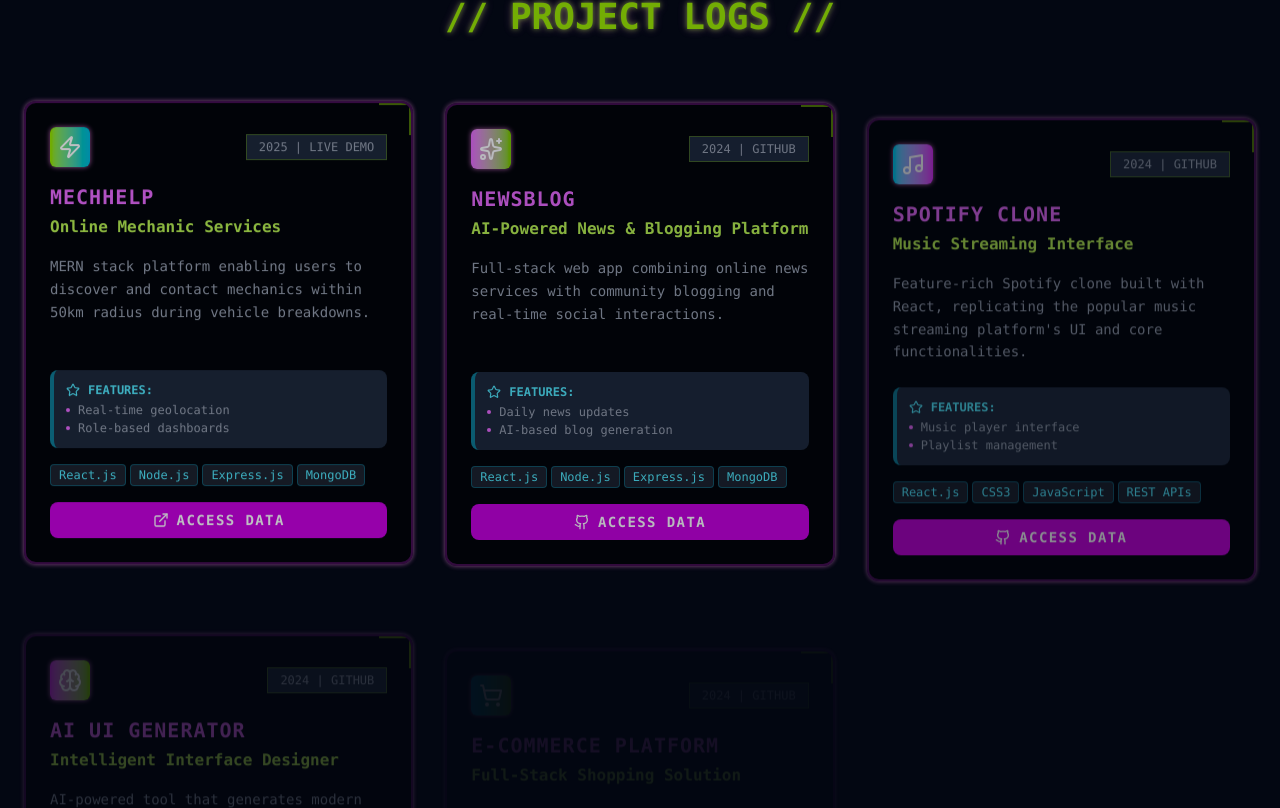
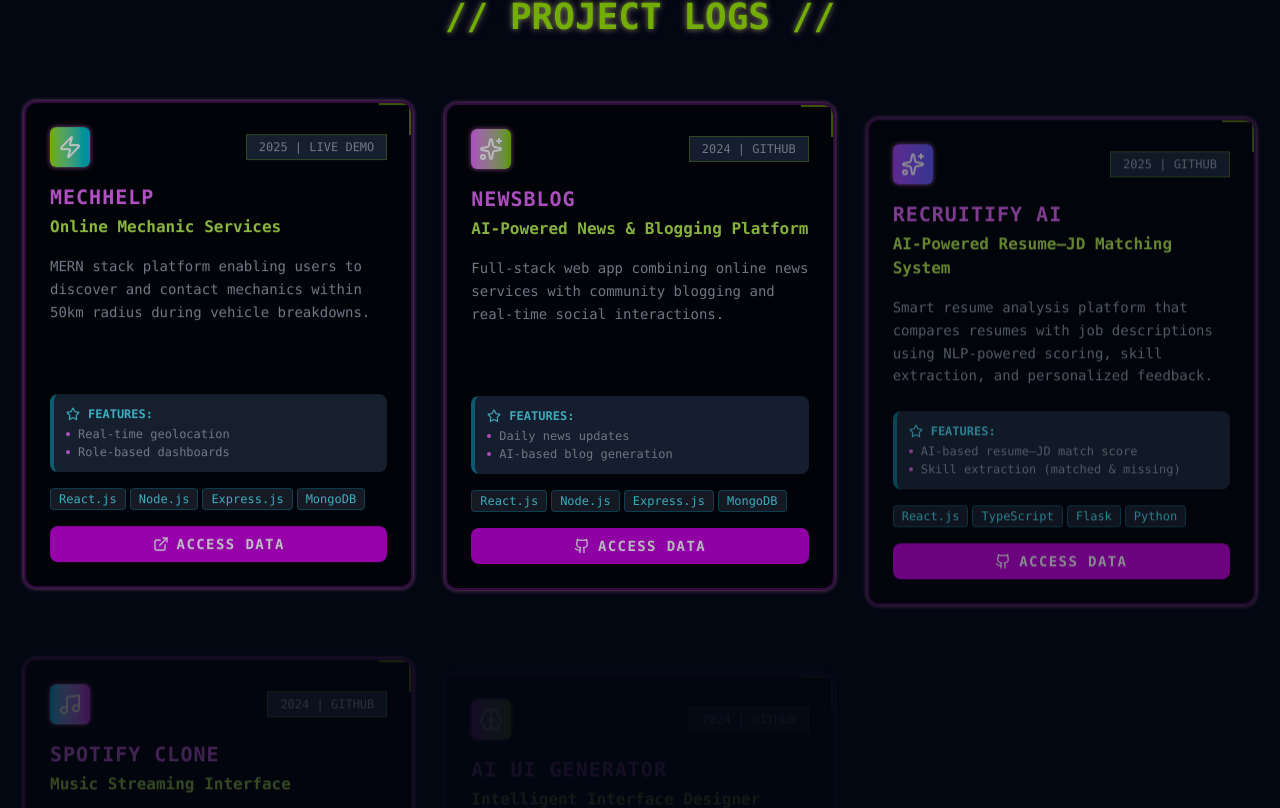
Before and after one commit to iammaaj10/Maaj_Portfolio, a React (Vite) app: page / in a window 1280 px wide. Shown: the part 1852-2660 px from the top of the page. Built offline with nearby package versions, Linux system fonts and the light colour scheme.

Commit message:
Update App.jsx

```diff
--- a/src/App.jsx
+++ b/src/App.jsx
@@ -252,6 +252,25 @@ const Portfolio = () => {
       icon: <Sparkles size={24} />,
       gradient: "from-fuchsia-400 to-lime-500"
     },
+     {
+       title: "Recruitify AI",
+       subtitle: "AI-Powered Resume–JD Matching System",
+       year: "2025",
+       description: "Smart resume analysis platform that compares resumes with job descriptions using NLP-powered scoring, skill extraction, and personalized feedback.",
+       features: [
+        "AI-based resume–JD match score",
+        "Skill extraction (matched & missing)",
+        "NLP-powered text similarity",
+        "Personalized improvement feedback",
+        "Responsive modern UI"
+      ],
+  tech: ["React.js", "TypeScript", "Flask", "Python", "scikit-learn", "NLTK", "TailwindCSS"],
+  status: "GitHub",
+  link: "https://recruitify-ai.vercel.app/",
+  icon: <Sparkles size={24} />,
+  gradient: "from-purple-500 to-indigo-500"
+},
+
     {
       title: "Spotify Clone",
       subtitle: "Music Streaming Interface",
```
